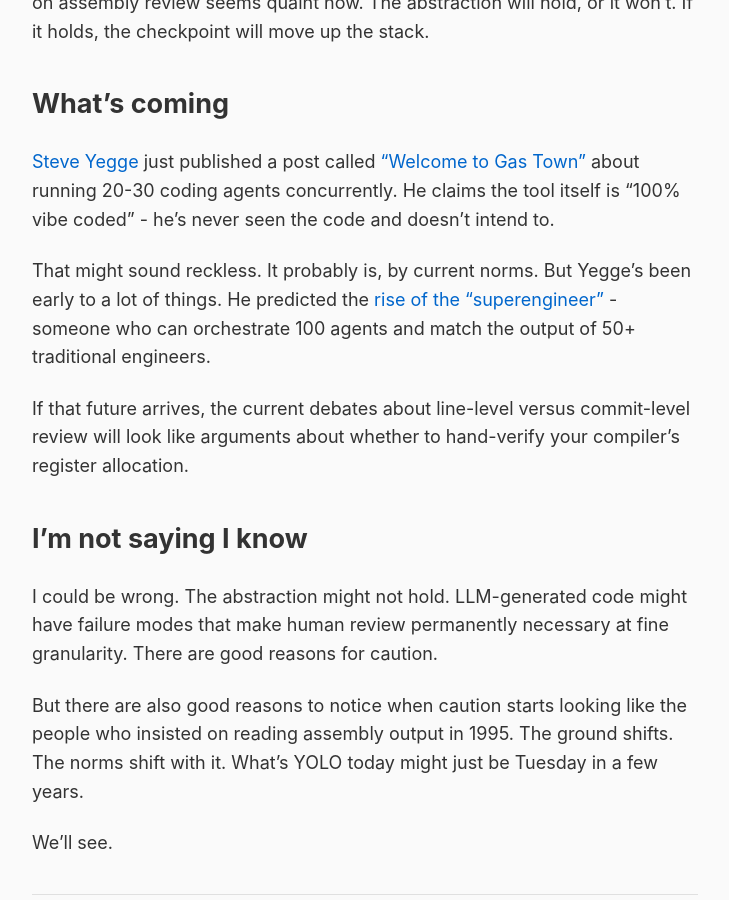
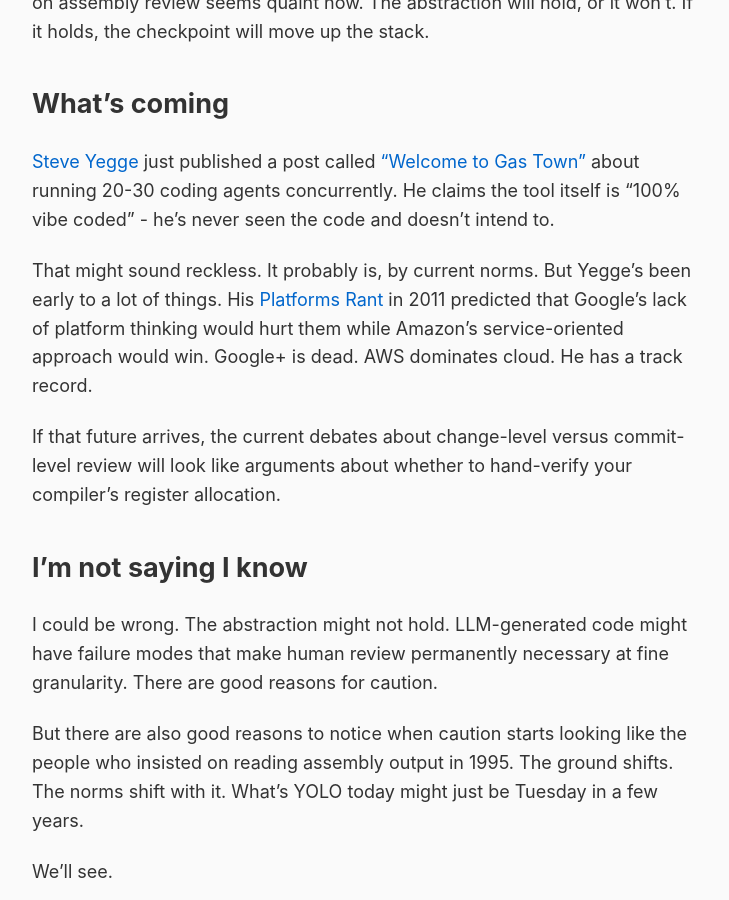
Before and after one commit to rob137/rob137.github.io, a Jekyll site: the page built from _posts/2026-01-02-yolo-mode.md, in a window 1280 px wide and 900 px high, scrolled down 1951 px. Shown: the whole window, without its empty margins (275-1004 px from the left). Built offline with Jekyll 4.4.1, drawn with Linux system fonts in a browser that asks for light colours.

Commit message:
Replace superengineer ref with Platforms Rant - older, proven prescience

```diff
--- a/_posts/2026-01-02-yolo-mode.md
+++ b/_posts/2026-01-02-yolo-mode.md
@@ -44,9 +44,9 @@ But I suspect all of them will eventually seem quaint - the same way insisting o
 
 [Steve Yegge](https://en.wikipedia.org/wiki/Steve_Yegge) just published a post called ["Welcome to Gas Town"](https://steve-yegge.medium.com/welcome-to-gas-town-4f25ee16dd04) about running 20-30 coding agents concurrently. He claims the tool itself is "100% vibe coded" - he's never seen the code and doesn't intend to.
 
-That might sound reckless. It probably is, by current norms. But Yegge's been early to a lot of things. He predicted the [rise of the "superengineer"](https://steve-yegge.medium.com/six-new-tips-for-better-coding-with-agents-d4e9c86e42a9) - someone who can orchestrate 100 agents and match the output of 50+ traditional engineers.
+That might sound reckless. It probably is, by current norms. But Yegge's been early to a lot of things. His [Platforms Rant](https://gist.github.com/chitchcock/1281611) in 2011 predicted that Google's lack of platform thinking would hurt them while Amazon's service-oriented approach would win. Google+ is dead. AWS dominates cloud. He has a track record.
 
-If that future arrives, the current debates about line-level versus commit-level review will look like arguments about whether to hand-verify your compiler's register allocation.
+If that future arrives, the current debates about change-level versus commit-level review will look like arguments about whether to hand-verify your compiler's register allocation.
 
 ## I'm not saying I know
 
```
